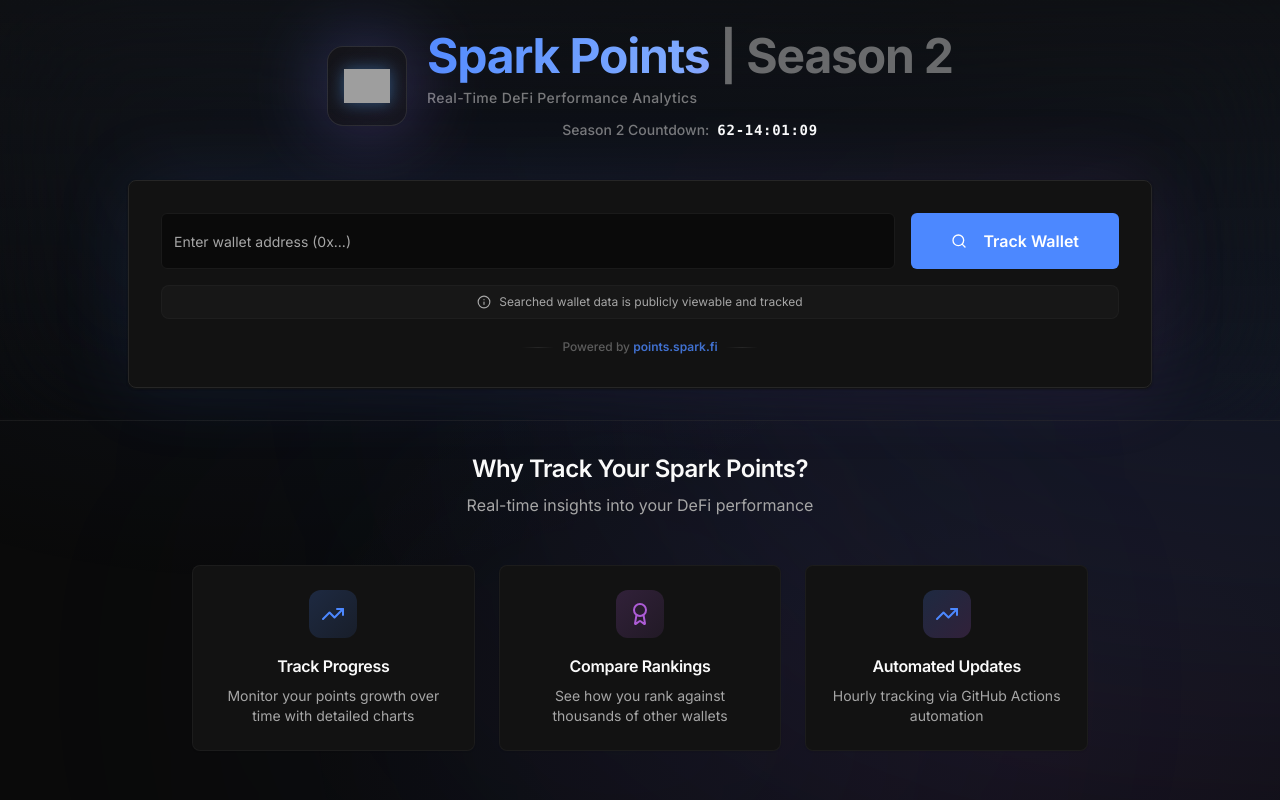
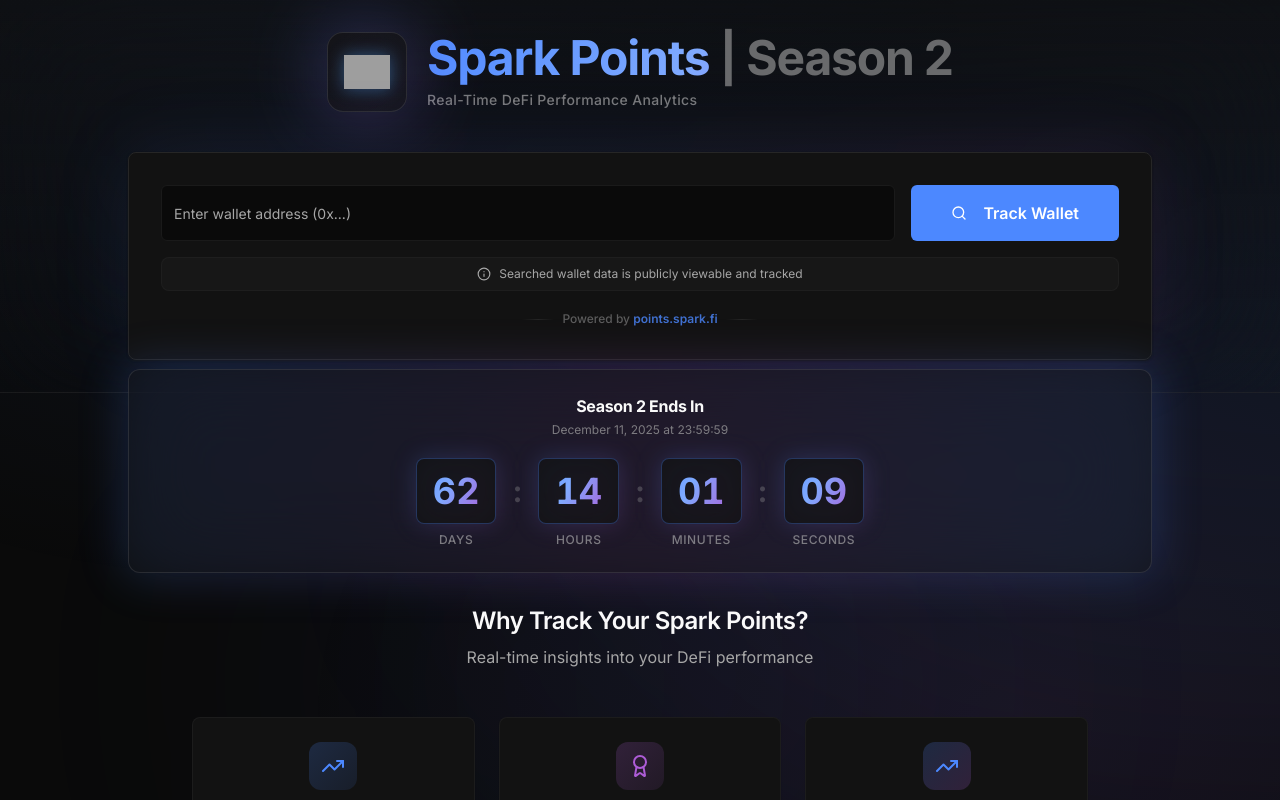
Before and after one commit to goncaloreis/spark-live-show, a React (Vite) app: page / in a window 1280 px wide. Shown: the top 800 px of the page. Built offline with nearby package versions, Linux system fonts and the light colour scheme; grey boxes are pictures that could not be loaded; the HTML template or start-up script is replaced by a standard one.

Commit message:
Refactor countdown display

```diff
--- a/src/components/SeasonCountdown.tsx
+++ b/src/components/SeasonCountdown.tsx
@@ -51,13 +51,47 @@ export const SeasonCountdown = () => {
     return num.toString().padStart(2, '0');
   };
 
-  return (
-    <div className="flex items-center justify-center gap-2 text-xs sm:text-sm text-muted-foreground/70 font-medium">
-      <span className="hidden sm:inline">Season 2 Countdown:</span>
-      <span className="sm:hidden">S2 Ends:</span>
-      <span className="font-mono font-bold text-foreground tabular-nums tracking-wider">
-        {formatNumber(timeRemaining.days)}-{formatNumber(timeRemaining.hours)}:{formatNumber(timeRemaining.minutes)}:{formatNumber(timeRemaining.seconds)}
+  const TimeUnit = ({ value, label }: { value: number; label: string }) => (
+    <div className="flex flex-col items-center">
+      <div className="relative">
+        <div className="absolute inset-0 bg-gradient-to-br from-primary/20 to-secondary/20 rounded-lg blur-md" />
+        <div className="relative bg-card/80 backdrop-blur-xl border border-primary/30 rounded-lg px-3 py-2 sm:px-4 sm:py-3 min-w-[60px] sm:min-w-[80px]">
+          <span className="text-2xl sm:text-3xl lg:text-4xl font-bold text-gradient tabular-nums">
+            {formatNumber(value)}
+          </span>
+        </div>
+      </div>
+      <span className="text-[10px] sm:text-xs text-muted-foreground/70 font-medium mt-2 uppercase tracking-wider">
+        {label}
       </span>
     </div>
   );
+
+  return (
+    <div className="w-full">
+      <div className="relative group">
+        <div className="absolute -inset-1 bg-gradient-to-r from-primary via-secondary to-primary rounded-2xl blur-xl opacity-20 group-hover:opacity-30 transition-all duration-700" />
+        <div className="relative glass border border-primary/20 rounded-xl p-4 sm:p-6 backdrop-blur-3xl">
+          <div className="text-center mb-4 sm:mb-5">
+            <h3 className="text-sm sm:text-base font-bold text-foreground mb-1">
+              Season 2 Ends In
+            </h3>
+            <p className="text-[10px] sm:text-xs text-muted-foreground/70">
+              December 11, 2025 at 23:59:59
+            </p>
+          </div>
+
+          <div className="flex items-center justify-center gap-2 sm:gap-4">
+            <TimeUnit value={timeRemaining.days} label="Days" />
+            <span className="text-2xl sm:text-3xl text-muted-foreground/30 font-bold pb-6">:</span>
+            <TimeUnit value={timeRemaining.hours} label="Hours" />
+            <span className="text-2xl sm:text-3xl text-muted-foreground/30 font-bold pb-6">:</span>
+            <TimeUnit value={timeRemaining.minutes} label="Minutes" />
+            <span className="text-2xl sm:text-3xl text-muted-foreground/30 font-bold pb-6">:</span>
+            <TimeUnit value={timeRemaining.seconds} label="Seconds" />
+          </div>
+        </div>
+      </div>
+    </div>
+  );
 };
--- a/src/pages/Index.tsx
+++ b/src/pages/Index.tsx
@@ -69,9 +69,6 @@ const Index = () => {
                   <p className="text-muted-foreground/70 text-xs sm:text-sm mt-2 font-medium tracking-wide">
                     {APP_CONFIG.APP_DESCRIPTION}
                   </p>
-                  <div className="mt-3">
-                    <SeasonCountdown />
-                  </div>
                 </div>
               </div>
 
@@ -145,6 +142,13 @@ const Index = () => {
             </div>
           </div>
         </header>
+
+        {/* Season Countdown Banner */}
+        <div className="container mx-auto px-4 sm:px-6 -mt-4 sm:-mt-6 relative z-20">
+          <div className="max-w-5xl mx-auto">
+            <SeasonCountdown />
+          </div>
+        </div>
 
         {/* Main Content */}
         <main className="container mx-auto px-4 sm:px-6 py-6 sm:py-8 max-w-7xl">
```
